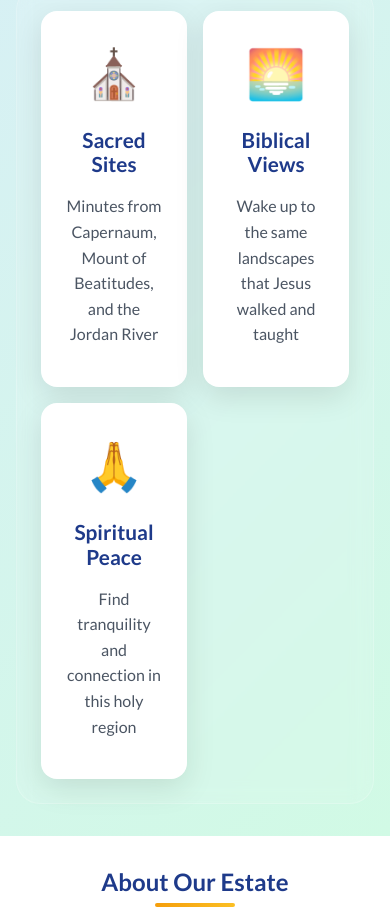
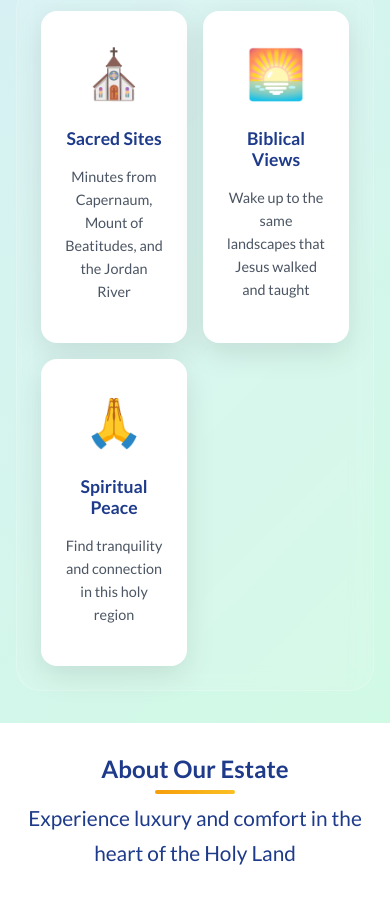
Before and after one commit to DanM1980/terebinth-estate, a React (Create React App) app: page / in a window 390 px wide. Shown: the part 1680-2601 px from the top of the page. Built offline with nearby package versions, Linux system fonts and the light colour scheme; no server answers.

Commit message:
Reduce text size in spiritual-features for mobile

```diff
--- a/src/components/SpiritualConnection/SpiritualConnection.css
+++ b/src/components/SpiritualConnection/SpiritualConnection.css
@@ -279,6 +279,14 @@
   .feature-item {
     padding: 1.5rem;
   }
+
+  .feature-item h3 {
+    font-size: 1.1rem;
+  }
+
+  .feature-item p {
+    font-size: 0.9rem;
+  }
 }
 
 @media (max-width: 480px) {
```
